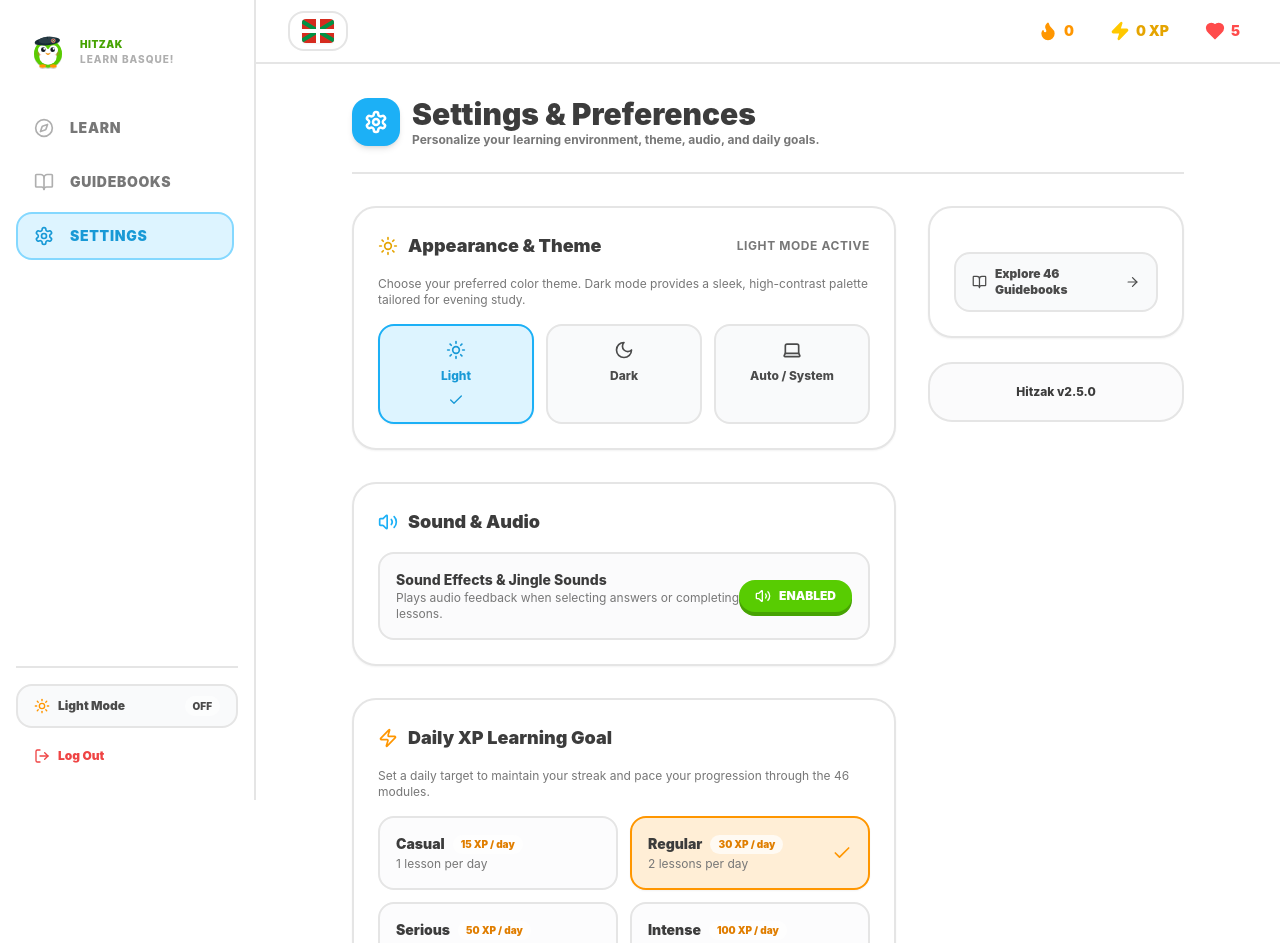
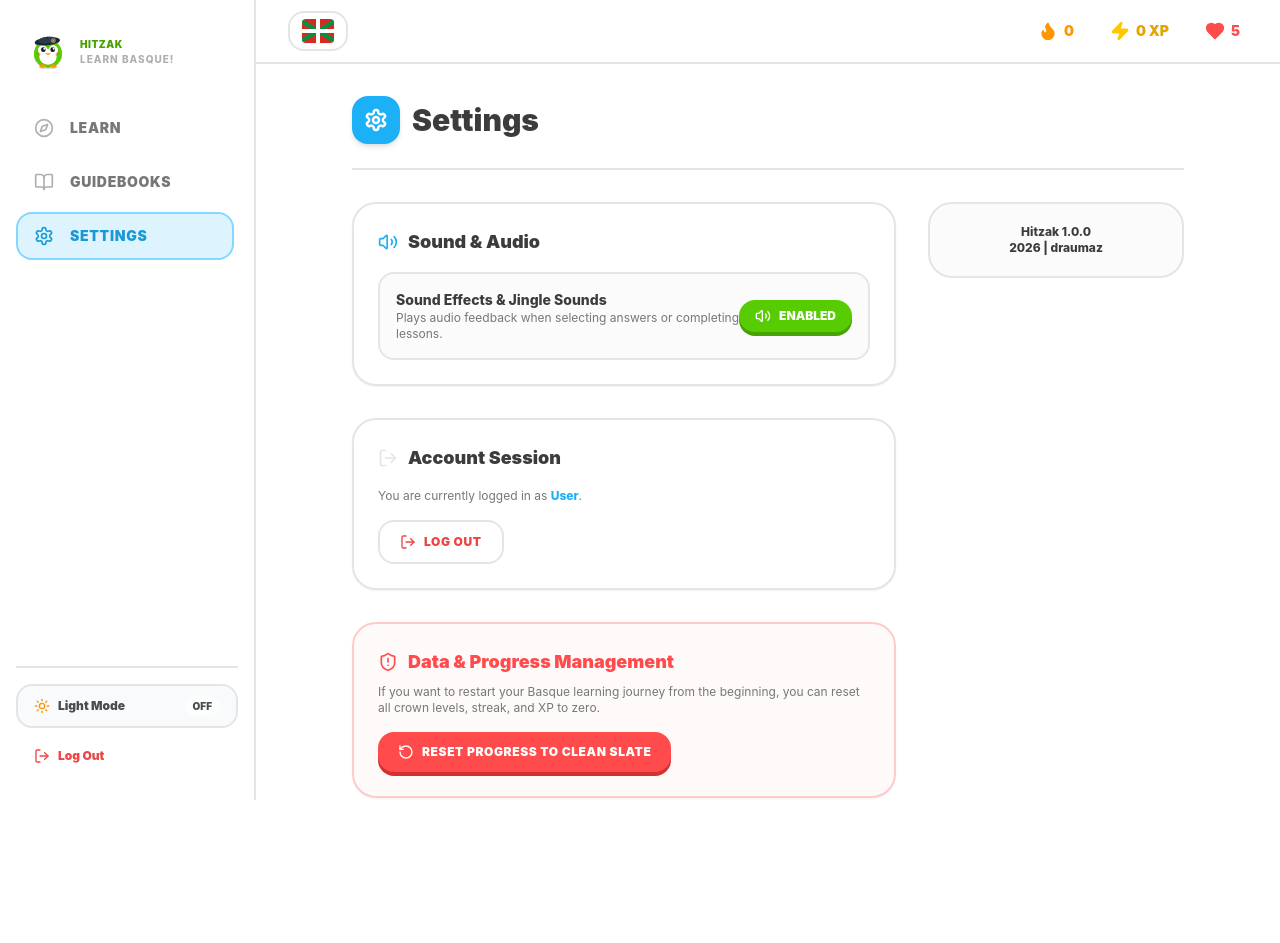
Before and after one commit to draumaz/hitzak, a Next.js app: page /settings in a window 1280 px wide. Shown: the top 943 px of the page. After the commit the page ends 830 px from the top, so only its background shows below. Built offline with nearby package versions, Linux system fonts and the light colour scheme; no server answers.

Commit message:
remove superfluous components, fix sfx mute button

```diff
--- a/app/settings/page.tsx
+++ b/app/settings/page.tsx
@@ -153,11 +153,8 @@
                 </div>
                 <div>
                   <h1 className="text-2xl font-black text-[#3c3c3c] dark:text-white md:text-3xl">
-                    Settings & Preferences
+                    Settings
                   </h1>
-                  <p className="text-xs font-bold text-[#777777] dark:text-[#afafaf]">
-                    Personalize your learning environment, theme, audio, and daily goals.
-                  </p>
                 </div>
               </div>
             </div>
@@ -173,84 +170,7 @@
           <div className="grid grid-cols-1 gap-8 md:grid-cols-3">
             {/* Left 2 Columns: Settings Options */}
             <div className="flex flex-col gap-8 md:col-span-2">
-              {/* 1. Theme & Appearance */}
-              <section className="rounded-3xl border-2 border-duo-gray-border bg-white p-6 shadow-sm transition dark:border-[#37464f] dark:bg-[#182c34]">
-                <div className="mb-4 flex items-center justify-between">
-                  <div className="flex items-center gap-2.5">
-                    <Sun className="h-5 w-5 text-duo-yellow-dark" />
-                    <h2 className="text-lg font-black text-[#3c3c3c] dark:text-white">
-                      Appearance & Theme
-                    </h2>
-                  </div>
-                  <span className="text-xs font-bold text-[#777777] dark:text-[#afafaf] uppercase tracking-wider">
-                    {resolvedTheme === "dark" ? "Dark Mode Active" : "Light Mode Active"}
-                  </span>
-                </div>
-                <p className="mb-4 text-xs text-[#777777] dark:text-[#afafaf]">
-                  Choose your preferred color theme. Dark mode provides a sleek, high-contrast palette tailored for evening study.
-                </p>
-
-                <div className="grid grid-cols-3 gap-3">
-                  {/* Light Theme Button */}
-                  <button
-                    onClick={() => {
-                      sound.playClick();
-                      setTheme("light");
-                      showSaveFeedback();
-                    }}
-                    className={cn(
-                      "flex flex-col items-center gap-2 rounded-2xl border-2 p-3.5 text-xs font-extrabold transition active:scale-95",
-                      theme === "light"
-                        ? "border-[#1cb0f6] bg-[#ddf4ff] text-[#1899d6] shadow-sm dark:bg-[#1899d6]/20"
-                        : "border-duo-gray-border bg-gray-50 text-[#4b4b4b] hover:bg-gray-100 dark:border-[#37464f] dark:bg-[#131f24] dark:text-[#afafaf] dark:hover:bg-[#1c2e36]"
-                    )}
-                  >
-                    <Sun className="h-5 w-5" />
-                    <span>Light</span>
-                    {theme === "light" && <Check className="h-4 w-4" />}
-                  </button>
-
-                  {/* Dark Theme Button */}
-                  <button
-                    onClick={() => {
-                      sound.playClick();
-                      setTheme("dark");
-                      showSaveFeedback();
-                    }}
-                    className={cn(
-                      "flex flex-col items-center gap-2 rounded-2xl border-2 p-3.5 text-xs font-extrabold transition active:scale-95",
-                      theme === "dark"
-                        ? "border-[#58cc02] bg-[#d7ffb8]/30 text-duo-green-dark shadow-sm dark:border-duo-green dark:bg-duo-green/20 dark:text-duo-green"
-                        : "border-duo-gray-border bg-gray-50 text-[#4b4b4b] hover:bg-gray-100 dark:border-[#37464f] dark:bg-[#131f24] dark:text-[#afafaf] dark:hover:bg-[#1c2e36]"
-                    )}
-                  >
-                    <Moon className="h-5 w-5" />
-                    <span>Dark</span>
-                    {theme === "dark" && <Check className="h-4 w-4" />}
-                  </button>
-
-                  {/* System Theme Button */}
-                  <button
-                    onClick={() => {
-                      sound.playClick();
-                      setTheme("system");
-                      showSaveFeedback();
-                    }}
-                    className={cn(
-                      "flex flex-col items-center gap-2 rounded-2xl border-2 p-3.5 text-xs font-extrabold transition active:scale-95",
-                      theme === "system"
-                        ? "border-[#ce82ff] bg-[#f5e8ff] text-[#b05ce6] shadow-sm dark:bg-[#b05ce6]/20"
-                        : "border-duo-gray-border bg-gray-50 text-[#4b4b4b] hover:bg-gray-100 dark:border-[#37464f] dark:bg-[#131f24] dark:text-[#afafaf] dark:hover:bg-[#1c2e36]"
-                    )}
-                  >
-                    <Laptop className="h-5 w-5" />
-                    <span>Auto / System</span>
-                    {theme === "system" && <Check className="h-4 w-4" />}
-                  </button>
-                </div>
-              </section>
-
-              {/* 2. Audio & Speech Settings */}
+              {/* 1. Audio & Speech Settings */}
               <section className="rounded-3xl border-2 border-duo-gray-border bg-white p-6 shadow-sm transition dark:border-[#37464f] dark:bg-[#182c34]">
                 <div className="mb-4 flex items-center gap-2.5">
                   <Volume2 className="h-5 w-5 text-duo-blue" />
@@ -286,53 +206,7 @@
                 </div>
               </section>
 
-              {/* 3. Daily Learning Goal */}
-              <section className="rounded-3xl border-2 border-duo-gray-border bg-white p-6 shadow-sm transition dark:border-[#37464f] dark:bg-[#182c34]">
-                <div className="mb-4 flex items-center gap-2.5">
-                  <Zap className="h-5 w-5 text-duo-orange" />
-                  <h2 className="text-lg font-black text-[#3c3c3c] dark:text-white">
-                    Daily XP Learning Goal
-                  </h2>
-                </div>
-                <p className="mb-4 text-xs text-[#777777] dark:text-[#afafaf]">
-                  Set a daily target to maintain your streak and pace your progression through the 46 modules.
-                </p>
-
-                <div className="grid grid-cols-1 sm:grid-cols-2 gap-3">
-                  {DAILY_GOALS.map((goal) => {
-                    const isSelected = selectedGoal === goal.id;
-                    return (
-                      <button
-                        key={goal.id}
-                        onClick={() => handleGoalChange(goal.id)}
-                        className={cn(
-                          "flex items-center justify-between rounded-2xl border-2 p-4 text-left transition active:scale-[0.98]",
-                          isSelected
-                            ? "border-duo-orange bg-duo-orange-light text-duo-orange-dark shadow-sm dark:bg-duo-orange/20 dark:text-duo-orange"
-                            : "border-duo-gray-border bg-gray-50/50 hover:bg-gray-100 dark:border-[#37464f] dark:bg-[#131f24] dark:hover:bg-[#1c2e36]"
-                        )}
-                      >
-                        <div>
-                          <div className="flex items-center gap-2">
-                            <span className="font-black text-sm text-[#3c3c3c] dark:text-white">
-                              {goal.label}
-                            </span>
-                            <span className="rounded-full bg-white/70 px-2 py-0.5 text-[10px] font-black text-duo-orange-dark dark:bg-white/10 dark:text-duo-orange">
-                              {goal.xp} XP / day
-                            </span>
-                          </div>
-                          <p className="mt-0.5 text-xs text-[#777777] dark:text-[#afafaf]">
-                            {goal.desc}
-                          </p>
-                        </div>
-                        {isSelected && <Check className="h-5 w-5 text-duo-orange shrink-0" />}
-                      </button>
-                    );
-                  })}
-                </div>
-              </section>
-
-              {/* 4. Account Session */}
+              {/* 2. Account Session */}
               <section className="rounded-3xl border-2 border-duo-gray-border bg-white p-6 shadow-sm transition dark:border-[#37464f] dark:bg-[#182c34]">
                 <div className="mb-4 flex items-center gap-2.5">
                   <LogOut className="h-5 w-5 text-duo-gray dark:text-gray-400" />
@@ -353,7 +227,7 @@
                 </button>
               </section>
 
-              {/* 5. Danger Zone / Reset Progress */}
+              {/* 3. Danger Zone / Reset Progress */}
               <section className="rounded-3xl border-2 border-red-200 bg-red-50/40 p-6 shadow-sm transition dark:border-red-900/50 dark:bg-red-950/20">
                 <div className="flex items-center gap-2.5 text-duo-red">
                   <ShieldAlert className="h-5 w-5" />
@@ -384,29 +258,15 @@
               </section>
             </div>
 
-            {/* Right Column: Course Info & Curriculum Stats */}
+            {/* Right Column: Course Info */}
             <div className="flex flex-col gap-6">
-              {/* Course Card */}
-              <div className="rounded-3xl border-2 border-duo-gray-border bg-white p-6 shadow-sm transition dark:border-[#37464f] dark:bg-[#182c34]">
-                <div className="mt-5 flex flex-col gap-2">
-                  <Link
-                    href="/guidebooks"
-                    className="flex items-center justify-between rounded-2xl border-2 border-duo-gray-border bg-gray-50 px-4 py-3 text-xs font-black text-[#4b4b4b] transition hover:border-[#84d8ff] hover:bg-[#ddf4ff] hover:text-[#1899d6] dark:border-[#37464f] dark:bg-[#131f24] dark:text-white"
-                  >
-                    <div className="flex items-center gap-2">
-                      <BookOpen className="h-4 w-4" />
-                      <span>Explore 46 Guidebooks</span>
-                    </div>
-                    <ArrowRight className="h-4 w-4" />
-                  </Link>
-
-                </div>
-              </div>
-
               {/* Version & Credits */}
               <div className="rounded-3xl border-2 border-duo-gray-border bg-gray-50/70 p-5 text-center dark:border-[#37464f] dark:bg-[#131f24]">
                 <p className="text-xs font-extrabold text-[#3c3c3c] dark:text-white">
-                  Hitzak v2.5.0
+                  Hitzak 1.0.0
+                </p>
+                <p className="text-xs font-extrabold text-[#3c3c3c] dark:text-white">
+                  2026 | draumaz
                 </p>
               </div>
             </div>
--- a/docker-compose.yml
+++ b/docker-compose.yml
@@ -1,7 +1,7 @@
 services:
   hitzak:
     build:
-      context: https://github.com/draumaz/hitzak.git
+      context: . # https://github.com/draumaz/hitzak.git
       dockerfile: Dockerfile
     container_name: hitzak_app
     ports:
--- a/lib/sound.ts
+++ b/lib/sound.ts
@@ -40,10 +40,23 @@
     return this.ctx;
   }
 
+  private isSoundEnabled(): boolean {
+    if (typeof window === "undefined") return true;
+    try {
+      const savedSound = localStorage.getItem("hitzak_sound_enabled") !== null
+        ? localStorage.getItem("hitzak_sound_enabled")
+        : localStorage.getItem("euskarolingo_sound_enabled");
+      return savedSound !== "false";
+    } catch (_) {
+      return true;
+    }
+  }
+
   /**
    * Duolingo-style crisp high chime for correct answers
    */
   playCorrect() {
+    if (!this.isSoundEnabled()) return;
     const ctx = this.getContext();
     if (!ctx) return;
 
@@ -80,6 +93,7 @@
    * Duolingo-style dull double thud for incorrect answers
    */
   playIncorrect() {
+    if (!this.isSoundEnabled()) return;
     const ctx = this.getContext();
     if (!ctx) return;
 
@@ -105,6 +119,7 @@
    * Tile click pop sound
    */
   playClick() {
+    if (!this.isSoundEnabled()) return;
     const ctx = this.getContext();
     if (!ctx) return;
 
@@ -130,6 +145,7 @@
    * Matching pair sparkle sound
    */
   playMatch() {
+    if (!this.isSoundEnabled()) return;
     const ctx = this.getContext();
     if (!ctx) return;
 
@@ -156,6 +172,7 @@
    * Fanfare victory chime for lesson completion
    */
   playVictory() {
+    if (!this.isSoundEnabled()) return;
     const ctx = this.getContext();
     if (!ctx) return;
 
```
